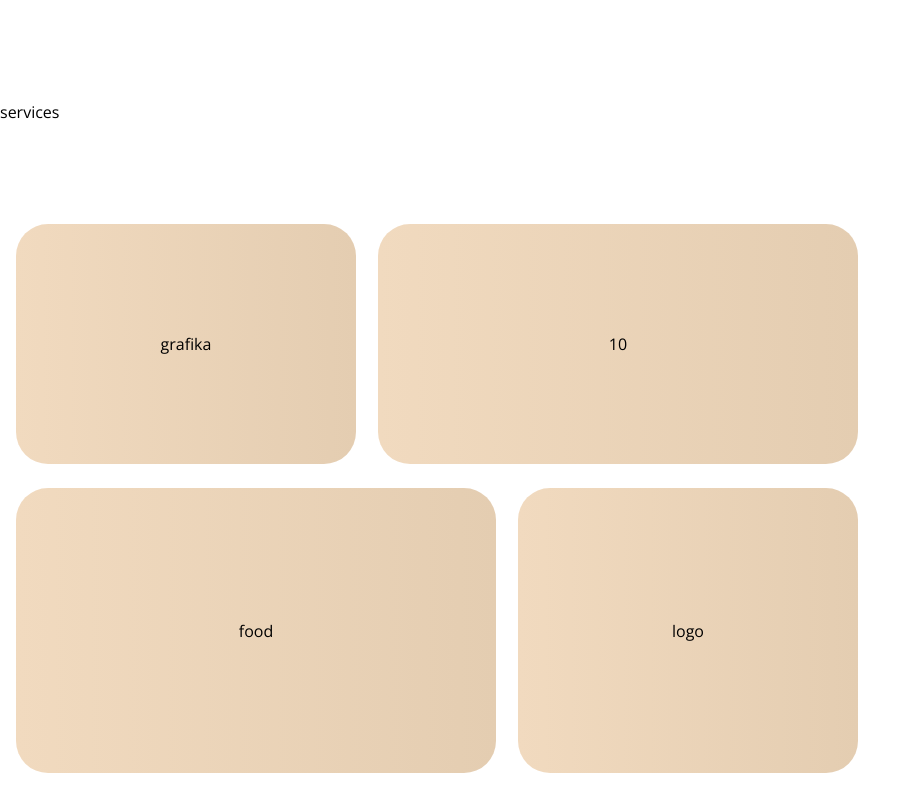
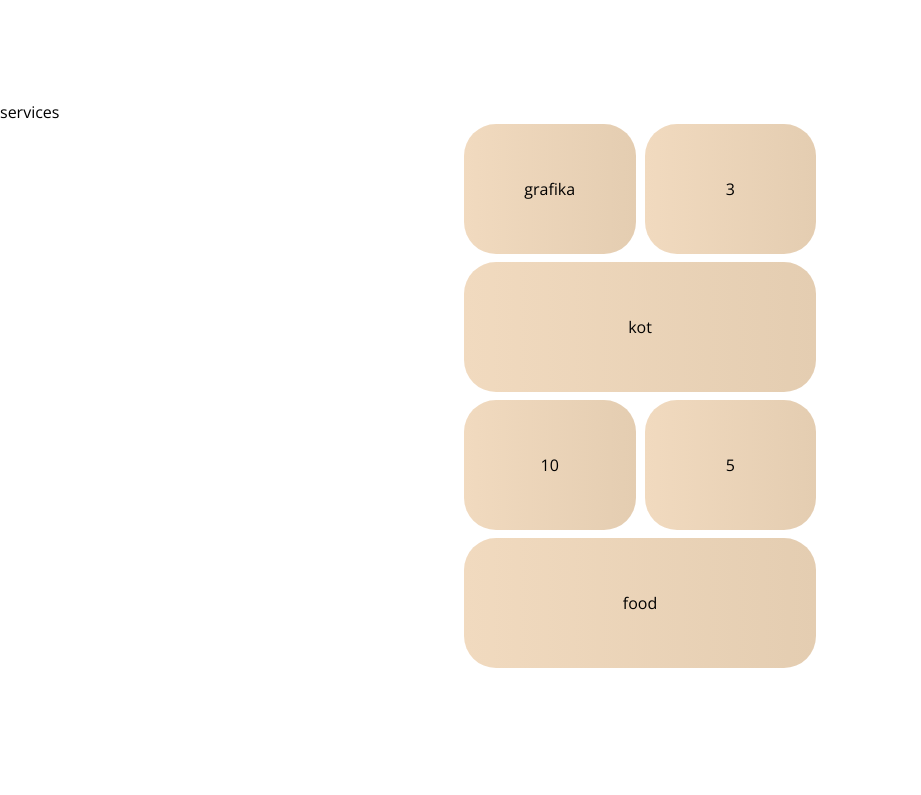
Before and after one commit to ProfessorKT/homepetguardians, a Next.js app: page / in a window 1280 px wide. Shown: the part 700-1495 px from the top of the page, without its empty margins (0-921 px from the left). Built offline with nearby package versions, Linux system fonts and the light colour scheme; no server answers.

Commit message:
Added a second menu for responsiveness reasons

```diff
--- a/app/components/Services.jsx
+++ b/app/components/Services.jsx
@@ -4,7 +4,45 @@ const Services = () => {
   return (
     <div name="services" className="w-full h-screen">
       services
-      <div className="2xl:flex block h-screen justify-center mx-4 mt-[100px]">
+      <div className="2xl:hidden grid grid-cols-2 w-[352px] gap-x-[9px] gap-y-[8px] mx-auto">
+        <div
+          name="uwu1"
+          className="bg-gradient-to-r from-[#F1DABF] to-[#E4CDB1] rounded-[32px] w-[100] h-[130px] flex items-center justify-center"
+        >
+          grafika
+        </div>
+        <div
+          name="uwu1"
+          className="bg-gradient-to-r from-[#F1DABF] to-[#E4CDB1] rounded-[32px] w-[100] h-[130px] flex items-center justify-center"
+        >
+          3
+        </div>
+        <div
+          name="uwu1"
+          className="bg-gradient-to-r from-[#F1DABF] to-[#E4CDB1] rounded-[32px] w-[100] h-[130px] flex items-center justify-center col-span-2"
+        >
+          kot
+        </div>
+        <div
+          name="uwu1"
+          className="bg-gradient-to-r from-[#F1DABF] to-[#E4CDB1] rounded-[32px] w-[100] h-[130px] flex items-center justify-center"
+        >
+          10
+        </div>
+        <div
+          name="uwu1"
+          className="bg-gradient-to-r from-[#F1DABF] to-[#E4CDB1] rounded-[32px] w-[100] h-[130px] flex items-center justify-center"
+        >
+          5
+        </div>
+        <div
+          name="uwu1"
+          className="bg-gradient-to-r from-[#F1DABF] to-[#E4CDB1] rounded-[32px] w-[100] h-[130px] flex items-center justify-center col-span-2"
+        >
+          food
+        </div>
+      </div>
+      <div className="hidden 2xl:flex h-screen justify-center mx-4 mt-[100px]">
         <div className="w-[980px] h-[648px] grid grid-cols-2 gap-x-[24px] gap-y-[24px] mr-[12px]">
           <div
             name="siema4"
```
